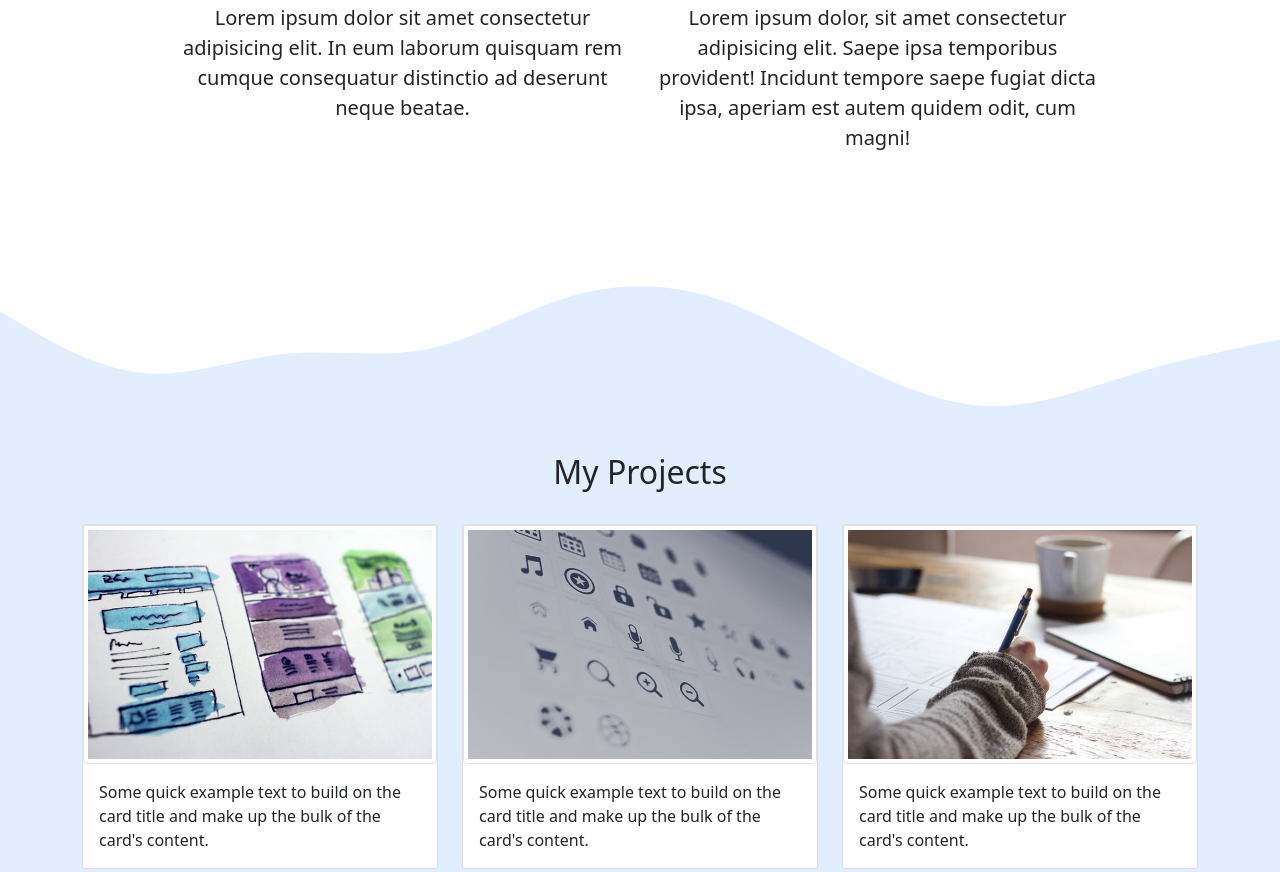
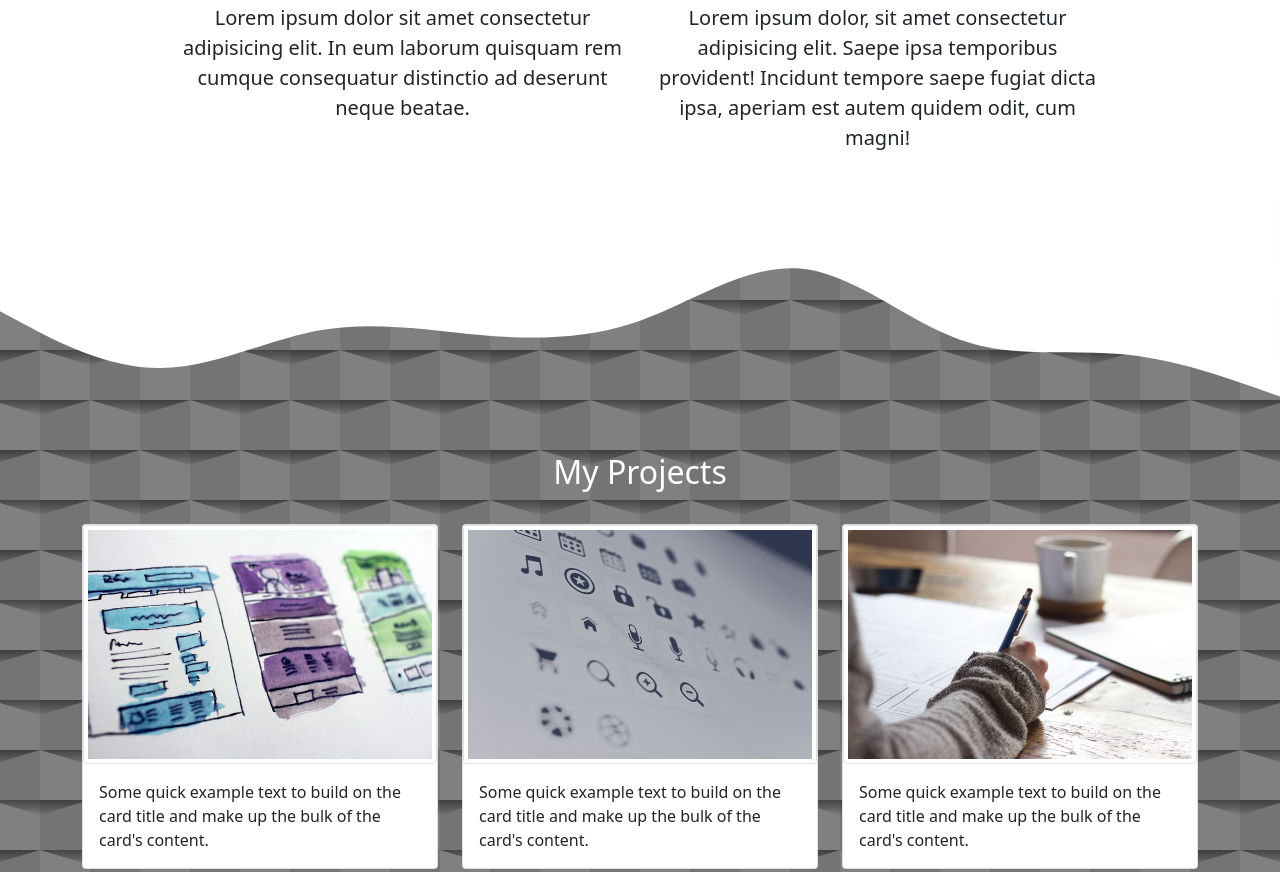
Before and after one commit to FihanDilanPratama/FihanDilanPratama.github.io, a plain HTML site: page index.html in a window 1280 px wide. Shown: the part 946-1818 px from the top of the page. Drawn offline with Linux system fonts and the light colour scheme.

Commit message:
menambahkan fixed background image pada section my projects

```diff
--- a/css/my-style.css
+++ b/css/my-style.css
@@ -1,7 +1,3 @@
-body {
-    /* margin-top: -20px; */
-    min-height: 1500px;
-}
 .navbar {
     background-color: rgb(41, 192, 172) !important;
 }
@@ -19,6 +15,9 @@ body {
 }
 .projects {
     background-color: #e2edff;
+    background-image: url('../img/Protruding-Squares.svg');
+    background-attachment: fixed;
+    background-position: center center;
 }
 footer {
     background-color: rgb(41, 192, 172) !important;
--- a/index.html
+++ b/index.html
@@ -68,14 +68,14 @@
           </div>
         </div>
       </div>
-      <svg xmlns="http://www.w3.org/2000/svg" viewBox="0 0 1440 320"><path fill="#e2edff" fill-opacity="1" d="M0,160L26.7,176C53.3,192,107,224,160,229.3C213.3,235,267,213,320,208C373.3,203,427,213,480,202.7C533.3,192,587,160,640,144C693.3,128,747,128,800,144C853.3,160,907,192,960,218.7C1013.3,245,1067,267,1120,266.7C1173.3,267,1227,245,1280,229.3C1333.3,213,1387,203,1413,197.3L1440,192L1440,320L1413.3,320C1386.7,320,1333,320,1280,320C1226.7,320,1173,320,1120,320C1066.7,320,1013,320,960,320C906.7,320,853,320,800,320C746.7,320,693,320,640,320C586.7,320,533,320,480,320C426.7,320,373,320,320,320C266.7,320,213,320,160,320C106.7,320,53,320,27,320L0,320Z"></path></svg>
     </section>
     <!-- end about me -->
 
     <!-- projects -->
     <div class="projects">
+      <svg xmlns="http://www.w3.org/2000/svg" viewBox="0 0 1440 320"><path fill="#ffffff" fill-opacity="1" d="M0,160L30,176C60,192,120,224,180,224C240,224,300,192,360,181.3C420,171,480,181,540,186.7C600,192,660,192,720,170.7C780,149,840,107,900,112C960,117,1020,171,1080,192C1140,213,1200,203,1260,208C1320,213,1380,235,1410,245.3L1440,256L1440,0L1410,0C1380,0,1320,0,1260,0C1200,0,1140,0,1080,0C1020,0,960,0,900,0C840,0,780,0,720,0C660,0,600,0,540,0C480,0,420,0,360,0C300,0,240,0,180,0C120,0,60,0,30,0L0,0Z"></path></svg>
       <div class="container">
-        <div class="row mb-4 text-center">
+        <div class="row mb-4 text-center text-white">
           <div class="col">
             <h2>My Projects</h2>
           </div>
@@ -161,7 +161,7 @@
 
     <!-- footer -->
     <footer class="text-center text-white pb-4 fs-5">
-      <p>Created By <a href="https://github.com/fihandilanpratama" class="text-white fw-bold">fihan dilan pratama</a></p>
+      <p>Created By <a href="https://github.com/fihandilanpratama" target="_blank" class="text-white fw-bold">fihan dilan pratama</a></p>
     </footer>
     <!-- akhir footer -->
 
```
Also changed, not shown: img/Protruding-Squares.svg (added).
